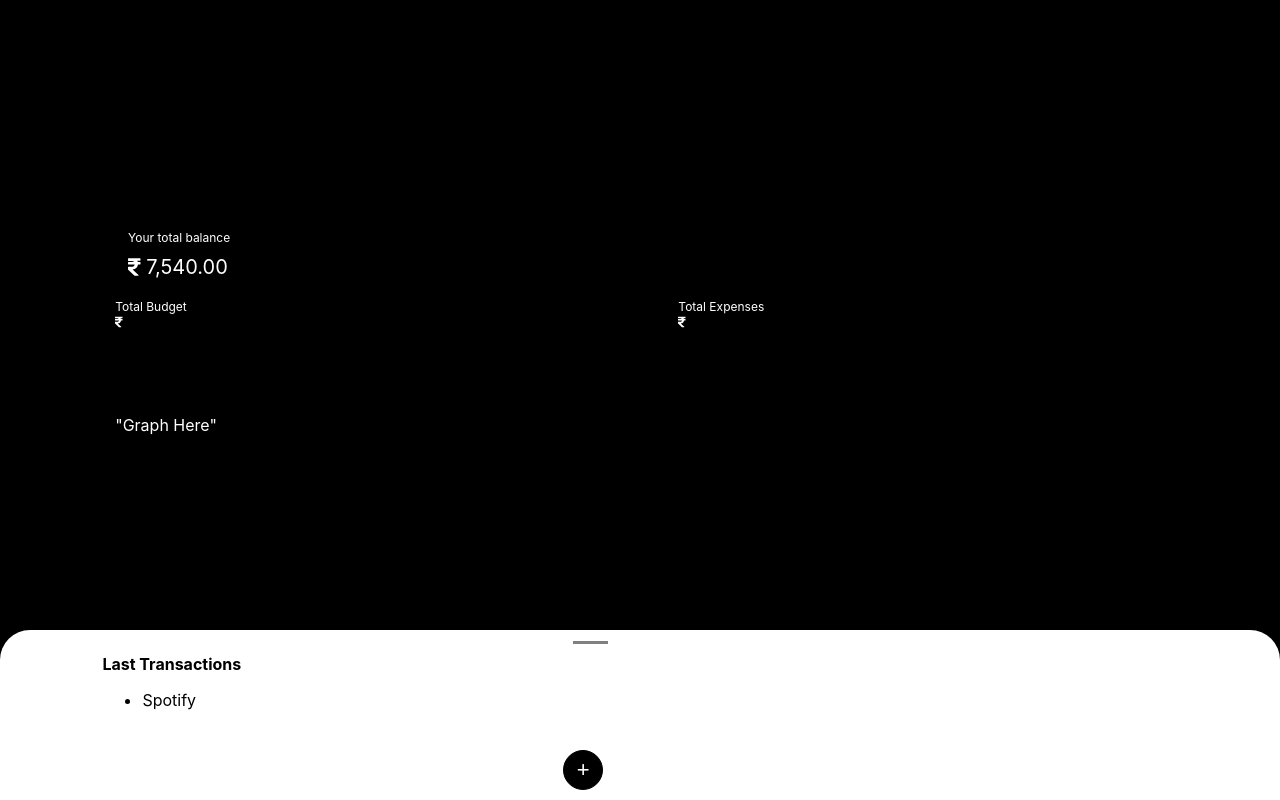
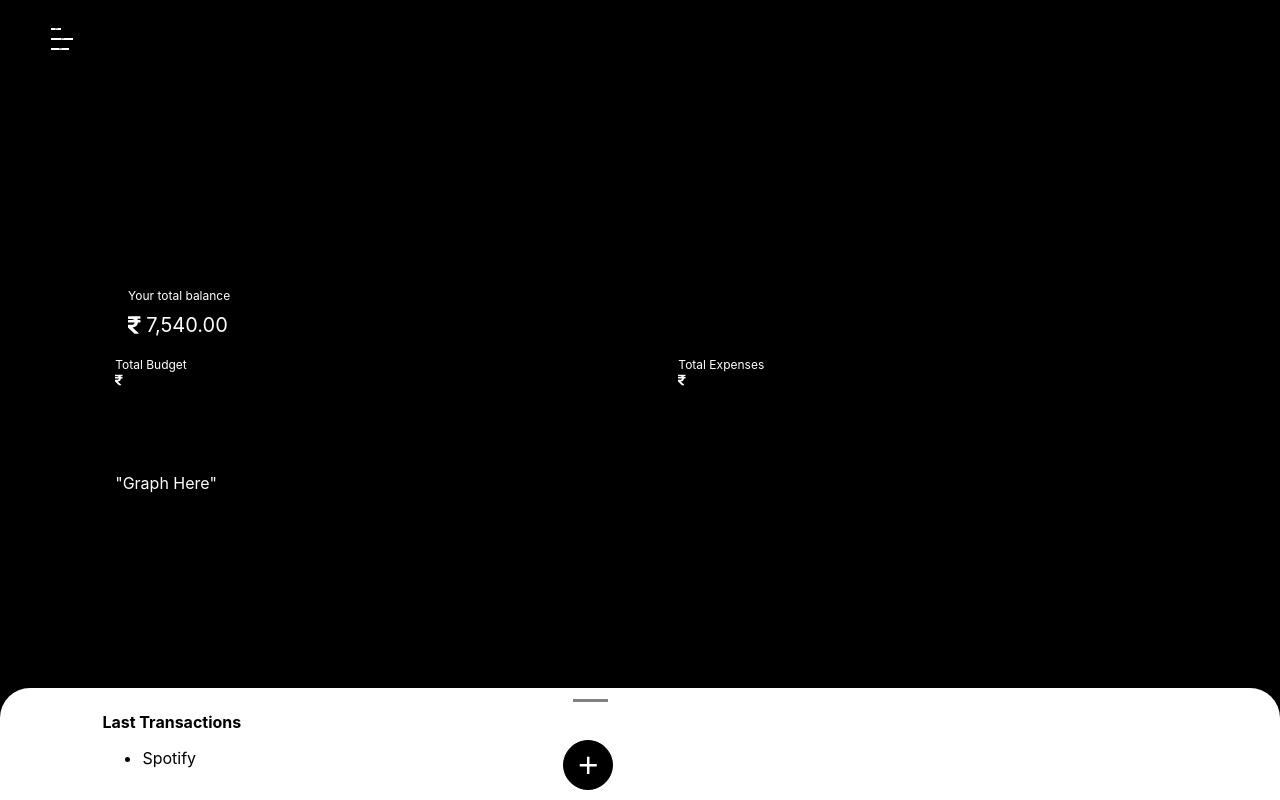
Before and after one commit to theinnovativeone/expense-reactjs, a React (Create React App) app: page /Dashboard in a window 1280 px wide. Built offline with nearby package versions, Linux system fonts and the light colour scheme.

Commit message:
Updated UI changes

```diff
--- a/src/components/Dashboard.js
+++ b/src/components/Dashboard.js
@@ -7,6 +7,12 @@ import { faRupeeSign } from '@fortawesome/free-solid-svg-icons'
 function App(props) {
     return (
         <div className="DashApp">
+            <br/>
+            <ul className="ul">
+                <li className='l'><hr width='0.1px' /></li>
+                <li className='li'><hr width='0.1px' /></li>
+                <li className='lii'><hr width='0.1px' /></li>
+            </ul>
             <div className="head">
                 Your total balance
             </div>
--- a/src/components/Style.css
+++ b/src/components/Style.css
@@ -76,6 +76,7 @@ Link{
   top:0;
   padding:9%;
   margin:0;
+  margin-top:10px;
   vertical-align: top;
 }
 .App .namebutton{
@@ -84,7 +85,7 @@ Link{
   line-height: 3em;
   padding-top:5px;
   padding-bottom:5px;
-  font-size: 0.8em;
+  font-size: 1em;
   letter-spacing: .5px;
   font-weight:600;
   position:fixed;
@@ -103,10 +104,9 @@ Link{
 .App input[type="text"]{
   align-items:left;
   border:None;
-  margin:10px;
-  margin-top:20px;
   border-bottom:2px solid black;
   margin:0;
+  margin-top:25px;
   width:90%;
   font-size:18px;
   padding-bottom:8px;
@@ -148,7 +148,7 @@ Link{
 .Onboard-App .buttonConfirm{
   position:fixed;
   bottom:5%;
-  font-size:0.8em;
+  font-size:1em;
   width:90%;
   left:5%;
   background-color: black;
@@ -222,12 +222,12 @@ Link{
   font-weight:700;
 }
 .add-button{
-  border-radius:20px;
-  width:40px;
-  height:40px !important;
+  border-radius:50px;
+  width:50px;
+  height:50px !important;
   background-color: black;
   color:white;
-  font-size:22px;
+  font-size:35px;
   position:fixed;
   text-align:center;
   left:44%;
@@ -270,7 +270,7 @@ Link{
 .add-expense-app .categories{
   padding-top:20px;
 }
-.add-expense-app img{
+.add-expense-app img, .add-expense-app svg{
   border-radius:15px;
   width:38% !important;
   padding:10px;
@@ -280,7 +280,10 @@ Link{
   box-shadow:0px 0px 10px grey;
   margin-bottom:10px;
 }
-.add-expense-app img:hover{
+.cat-tv{
+  height:38%;
+}
+.add-expense-app img:hover, .add-expense-app svg:hover{
   background-color: greenyellow;
 }
 .add-expense-app .next{
@@ -303,3 +306,23 @@ Link{
 .add-expense-app .next:hover{
   background-color: rgb(0,0,0,0.8);
 }
+.DashApp .ul li{
+  background-color: white;
+  color:black;
+}
+.DashApp .ul .li{
+  width:22px;
+}
+.DashApp .ul .lii{
+  width:18px;
+}
+.DashApp .ul .l{
+  width:10px;
+}
+.DashApp .ul{
+  list-style-type:none;
+  margin:0;
+  margin-left:4%;
+  padding:0;
+  line-height:10px;
+}
```
Also changed, not shown: src/components/addexpense.js (+8 -8 lines).
